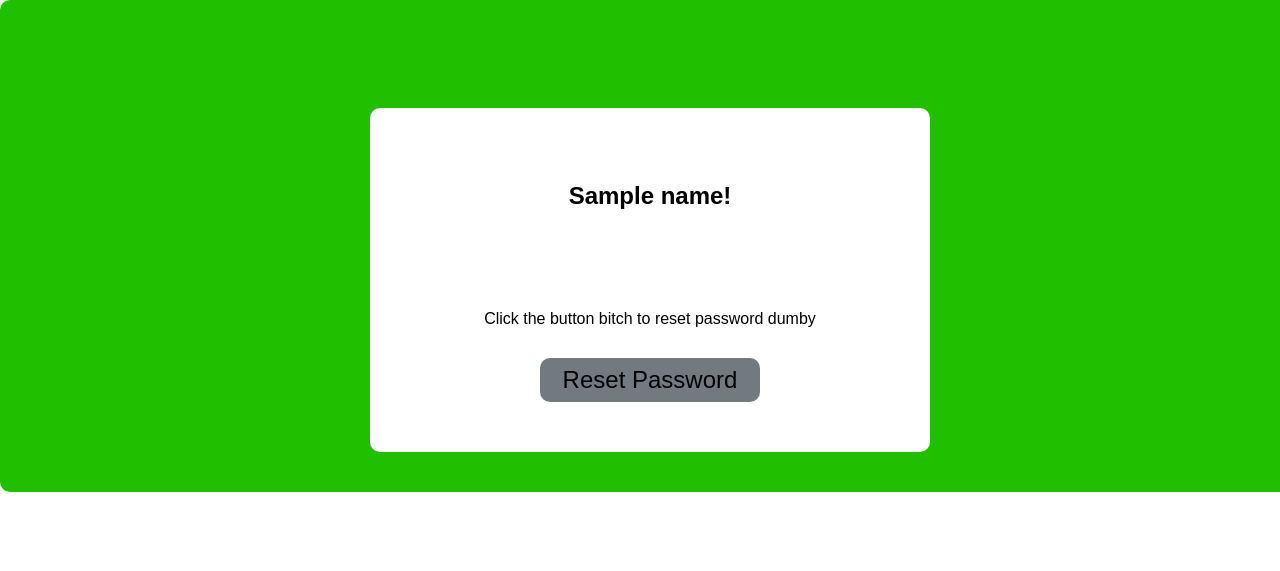
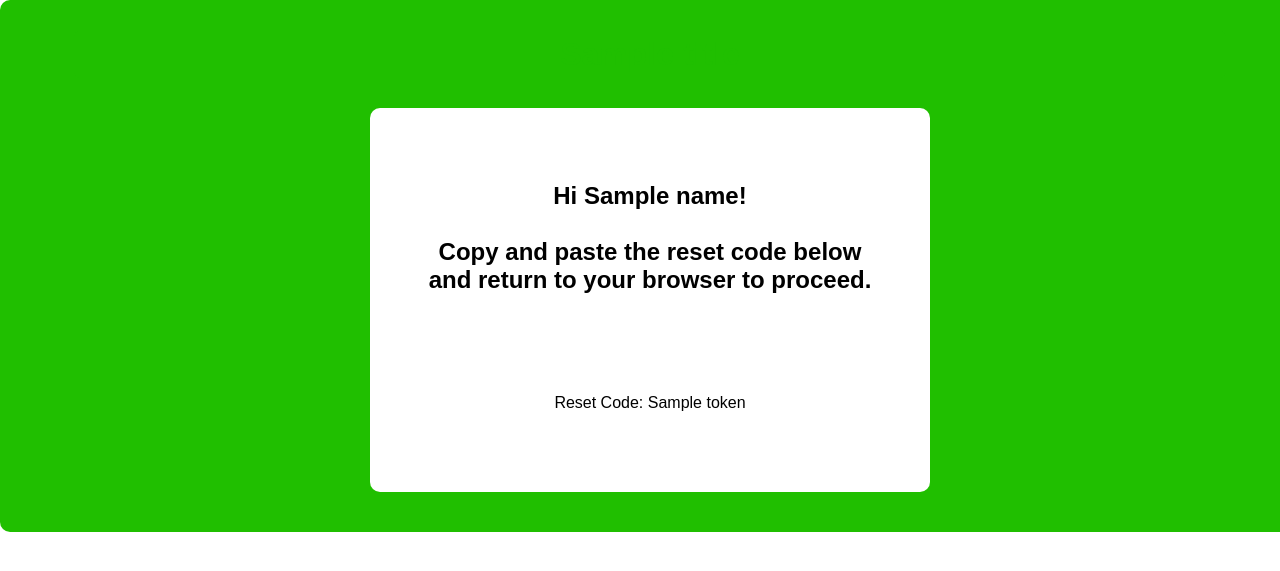
Before and after one commit to EgoPeek/EgoPeekApp, a FastAPI app: template backend/auth/templates/emails.html in a window 1280 px wide. Shown: the top 571 px of the page. Run offline with FastAPI, Linux system fonts and the light colour scheme; the template is opened without the code that fills it: most values are stand-ins (such as "Sample title", 1, 10 or a date in 2020); parts of the project's set-up code (start-up, migrations or seed data) failed here and were passed over.

Commit message:
Update email template for password reset.

```diff
--- a/backend/auth/templates/emails.html
+++ b/backend/auth/templates/emails.html
@@ -7,16 +7,16 @@
     <div style="margin: 0 auto; width: 90%; text-align: center;">
       <h1 style="background-color: #20bf00; padding: 5px 10px; border-radius: 5px; color: #20bf00;">{{ title }}</h1>
       <div style="margin: 30px auto; background: white; width: 40%; border-radius: 10px; padding: 50px; text-align: center;">
-          <h3 style="margin-bottom: 100px; font-size: 24px;">{{ name }}!</h3>
+        <h3 style="margin-bottom: 100px; font-size: 24px;">Hi {{ name }}!<br><br>Copy and paste the reset code below and return to your browser to proceed.</h3>
         <!--message in box-->
-          <p style="margin-bottom: 30px;">Click the button bitch to reset password dumby</p>
+        <p style="margin-bottom: 30px;">Reset Code: {{ token }}</p>
         <!--button color change-->
-          <a style="display: block; margin: 0 auto; border: none; background-color: #15202b99; color: rgb(0, 0, 0); width: 200px; line-height: 24px; padding: 10px; font-size: 24px; border-radius: 10px; cursor: pointer; text-decoration: none;"
-            href="https://www.theraleighregister.com/egopeek.html"
-            target="_blank"
-          >
+        <!-- <a style="display: block; margin: 0 auto; border: none; background-color: #15202b99; color: rgb(0, 0, 0); width: 200px; line-height: 24px; padding: 10px; font-size: 24px; border-radius: 10px; cursor: pointer; text-decoration: none;"
+          href="http://egopeek.com/reset/password"
+          target="_blank" -->
+        <!-- > -->
         <!--href is where the button directs you to-->
-            Reset Password
+          <!-- Reset Password -->
           <!--button name above-->
         </a>
       </div>
```
Lines whose indentation alone changed are shown as unchanged.
